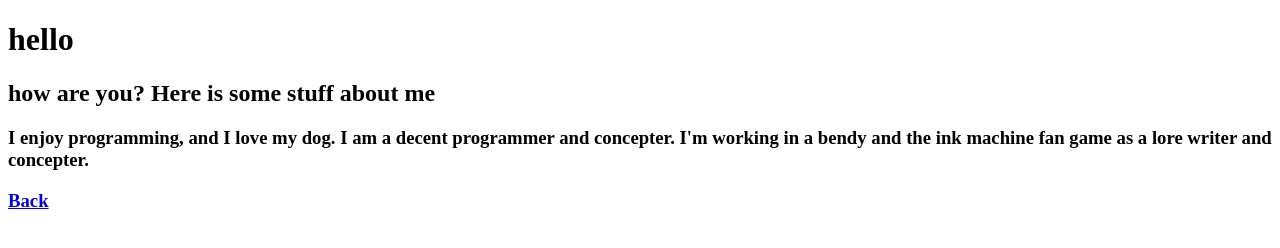
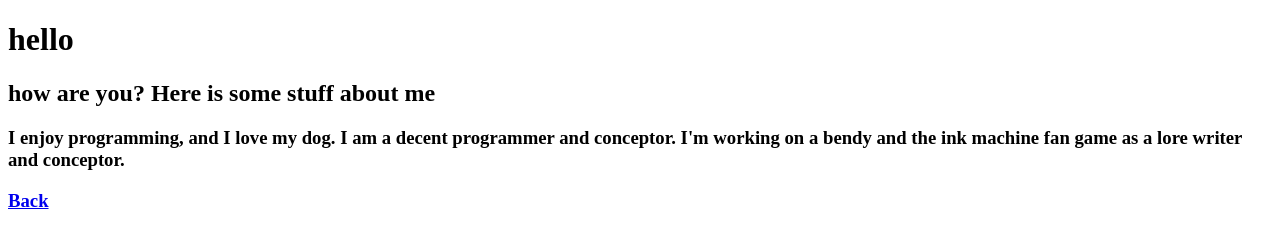
Before and after one commit to ItzQu1n/ItzQu1n.github.io, a plain HTML site: page about.html in a window 1280 px wide. Drawn offline with Linux system fonts and the light colour scheme.

Commit message:
Add files via upload

```diff
--- a/about.html
+++ b/about.html
@@ -8,7 +8,7 @@
 <body>
     <h1>hello</h1>
     <h2>how are you? Here is some stuff about me</h2>
-    <h3>I enjoy programming, and I love my dog. I am a decent programmer and concepter. I'm working in a bendy and the ink machine fan game as a lore writer and concepter.</h3>
+    <h3>I enjoy programming, and I love my dog. I am a decent programmer and conceptor. I'm working on a bendy and the ink machine fan game as a lore writer and conceptor.</h3>
 
     <a href="./"><h3>Back</h3></a>
 </body>
```
